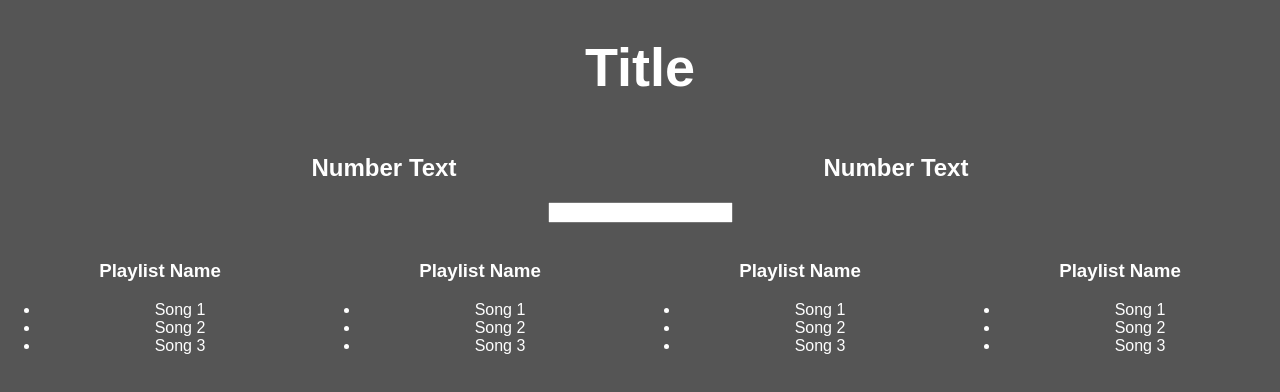
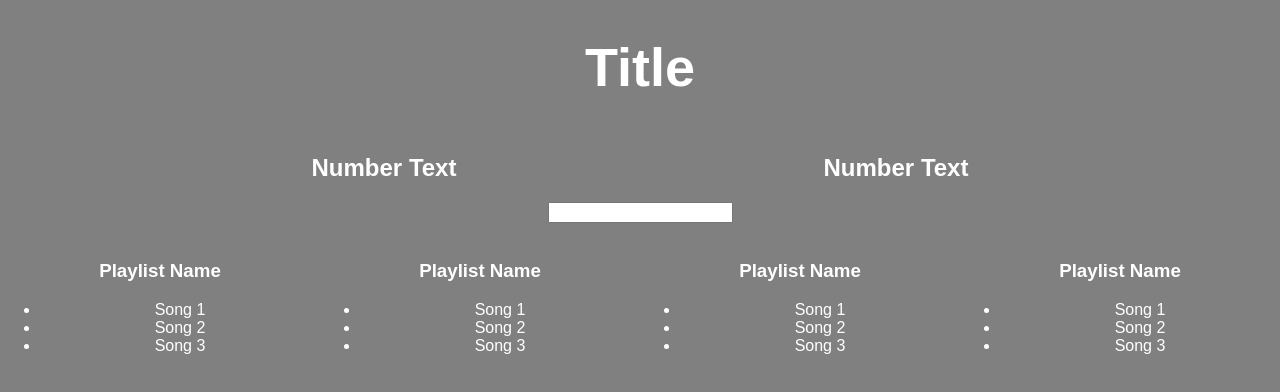
Before and after one commit to dostuffdk/splaylists, a React (Create React App) app: page / in a window 1280 px wide. Shown: the top 392 px of the page. Built offline with nearby package versions, Linux system fonts and the light colour scheme.

Commit message:
Change background color.

```diff
--- a/src/App.css
+++ b/src/App.css
@@ -28,5 +28,5 @@
 }
 
 body {
-  background-color: #555;
+  background-color:gray;
 }
```
